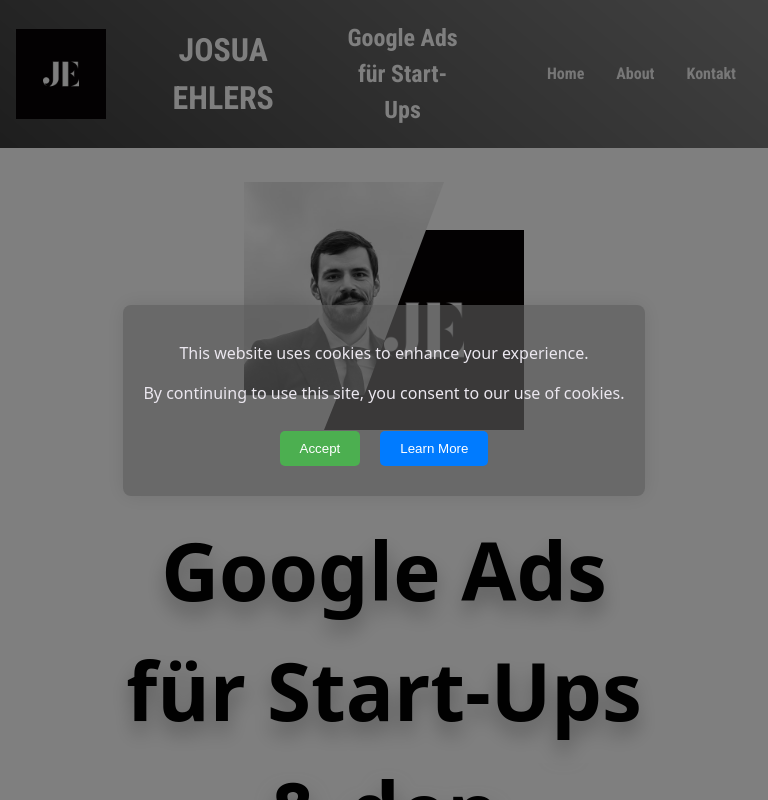
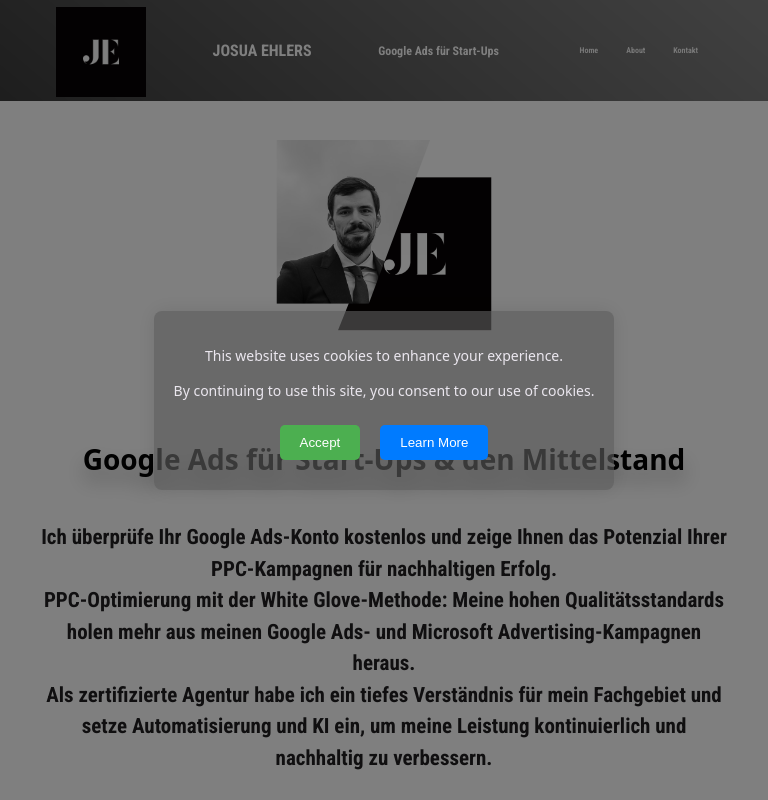
Before and after one commit to Moccasym/website-JE, a React (Create React App) app: page / in a window 768 px wide. Shown: the top 800 px of the page. Built offline with nearby package versions, Linux system fonts and the light colour scheme.

Commit message:
responsive design

```diff
--- a/src/components/Styling/ContactForm.css
+++ b/src/components/Styling/ContactForm.css
@@ -6,6 +6,13 @@
   box-shadow: 0 0 10px rgba(0, 0, 0, 0.098);
   border-radius: 10px;
   background-color: #3a3939;
+}
+@media (max-width: 768px) {
+  /* Styles for screens up to 768px wide */
+  form {
+    /* Adjust centering styles for smaller screens */
+    width: 400px;
+  }
 }
 
 .form-group {
--- a/src/components/Styling/Header.css
+++ b/src/components/Styling/Header.css
@@ -13,7 +13,11 @@
   z-index: 1000;
   transition: height 0.5s ease-in-out; /*Add a smooth transition effect for height changes */
 }
-
+@media (max-width: 768px) {
+  .navbar {
+    font-size: 8px; /* Adjust font size for smaller screens */
+  }
+}
 /* Styles for the scrolled state */
 .navbar.scrolled {
   height: 50px;
--- a/src/components/Styling/Home.css
+++ b/src/components/Styling/Home.css
@@ -1,23 +1,44 @@
   .home {
     text-align: center;
-    padding: 110px;
+    padding: 5vw; /* Adjust padding for responsiveness */
     display: flex;
-    flex-direction: column; /* Adjust as needed based on your layout */
+    flex-direction: column;
     align-items: center;
-    z-index:1;
+    justify-content: center;
+    z-index: 1;
+  }
+
+  @media (max-width: 768px) {
+    /* Styles for screens up to 768px wide */
+    .home {
+      /* Adjust centering styles for smaller screens */
+      justify-content: center;
+    }
   }
 
   .home h1 {
     margin: auto;
+  font-size: 3rem; /* Adjust font size for smaller screens */
+  /* Other styles */
     font-family:system-ui, -apple-system, BlinkMacSystemFont, 'Segoe UI', Roboto, Oxygen, Ubuntu, Cantarell, 'Open Sans', 'Helvetica Neue', sans-serif;
     font-size: 5rem;
     color: #030303;
     filter: drop-shadow(0 12px 10px rgba(148, 148, 148, 0.654));
     margin-bottom: 3rem;
+
+  }
+
+  @media screen and (max-width: 768px) {
+    /* Apply styles for smaller screens (e.g., phones) */
+    .home h1 {
+      font-size: 2rem; /* Adjust font size for smaller screens */
+    }
   }
 
   .home p {
     margin: 0;
+  font-size: 1rem; /* Adjust font size for smaller screens */
+  /* Other styles */
     font-size: 1.5rem;
     color: #201f21;
     font-family: "Roboto Condensed", sans-serif;
@@ -25,11 +46,16 @@
   }
 
   .home-content {
-    max-width: 1800px;
-    margin: auto;
-    display: flex;
-    align-items: center;
-    justify-content: space-between;
+     max-width: 90%;
+    width:100;
+  }
+
+  @media (max-width: 768px) {
+    /* Styles for screens up to 768px wide */
+    .home-content {
+      /* Adjust centering styles for smaller screens */
+      justify-content: center;
+    }
   }
 
   .image-container {
@@ -43,7 +69,7 @@
   }
 
   .JE-profile, .JE-logo {
-    width: 200px; /* Adjust size as necessary */
+    width: 20vw; /* Adjust width for responsiveness */
     height: auto;
     position: absolute;
     transition: transform 0.5s ease; /* Optional: For a smooth transition on hover */
--- a/src/styles.css
+++ b/src/styles.css
@@ -1,9 +1,17 @@
 @import url("https://fonts.googleapis.com/css2?family=Quicksand:wght@400;700&family=Roboto+Condensed:wght@400;700&display=swap");
+
 
 body {
   background-color: #ffffff;
   margin: 0;
   padding: 0;
+}
+@media (max-width: 768px) {
+  /* Styles for screens up to 768px wide */
+  body {
+    /* Adjust centering styles for smaller screens */
+    justify-content: center;
+  }
 }
 
 * {
@@ -23,19 +31,38 @@
   min-height: 80rem;
 }
 
+@media (max-width: 768px) {
+  html {
+    font-size: 14px; /* Adjust font size for smaller screens */
+    justify-content: center;
+  }
+}
+
 main {
   width: 90%;
   max-width: 65rem;
   margin: auto;
 }
 
+@media (max-width: 768px) {
+  /* Styles for screens up to 768px wide */
+  main {
+    /* Adjust centering styles for smaller screens */
+    justify-content: center;
+  }
+}
+@media (max-width: 768px) {
+  /* Styles for screens up to 768px wide */
+  #core-concepts {
+    /* Adjust centering styles for smaller screens */
+    justify-content: center;
+  }
+}
 #core-concepts {
-  padding: 4rem;
+  padding: 2rem;
   margin-top: 3rem;
   margin-bottom: 3rem;
   border-radius: 30px;
-  /* background-color: #2d3743eb;
-  box-shadow: 0 2px 8px rgba(0, 0, 0, 0.4); */
   display: flex;
   flex-direction: column;
   align-items: center;
@@ -49,17 +76,22 @@
 }
 
 .group-container {
-  padding: 5rem 3rem 5rem 3rem;
-  margin: 3rem 3rem 3rem 3rem;
-  position: relative;
-  width: 100%;
+  padding: 2rem; /* Adjust padding for smaller screens */
+  margin: 1rem;
   display: flex;
+  flex-wrap: wrap; /* Allow items to wrap on smaller screens */
   justify-content: center;
-  gap: 20px;
+  gap: 1rem;
   box-sizing: border-box;
   border-radius: 10px;
   background-color:#0000007d;
-
+}
+@media (max-width: 768px) {
+  /* Styles for screens up to 768px wide */
+  .group-container {
+    /* Adjust centering styles for smaller screens */
+    justify-content: center;
+  }
 }
 
 .core-concepts-list {
@@ -72,7 +104,7 @@
 }
 
 .core-concept-item {
-  width: 30%;
+  width: 45%; /* Adjust item width for smaller screens */
   text-align: center;
   background: linear-gradient(45deg, #4c4c4c, #1a1a1a);
   padding: 0.8rem;
@@ -81,6 +113,11 @@
   transition: transform 0.5s ease, filter 0.5s ease, z-index 0s ease;
   position: relative; /* Adjust for dynamic positioning */
   z-index: 0; /* Default z-index */
+}
+@media (min-width: 768px) {
+  .core-concept-item {
+    width: 30%; /* Reset width for larger screens */
+  }
 }
 
 .core-concept-item img {
@@ -107,3 +144,11 @@
 .core-concept-item:not(.highlighted) {
   filter: blur(2px);
 }
+
+@media (max-width: 768px) {
+  /* Styles for screens up to 768px wide */
+  .container {
+    /* Adjust centering styles for smaller screens */
+    justify-content: center;
+  }
+}
```
